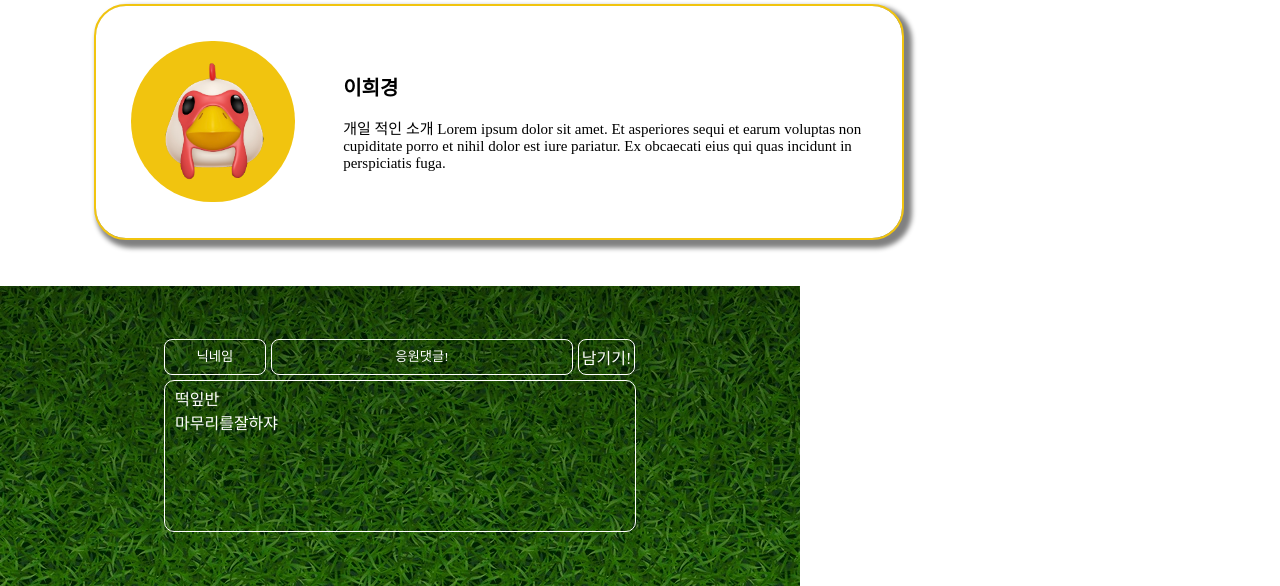
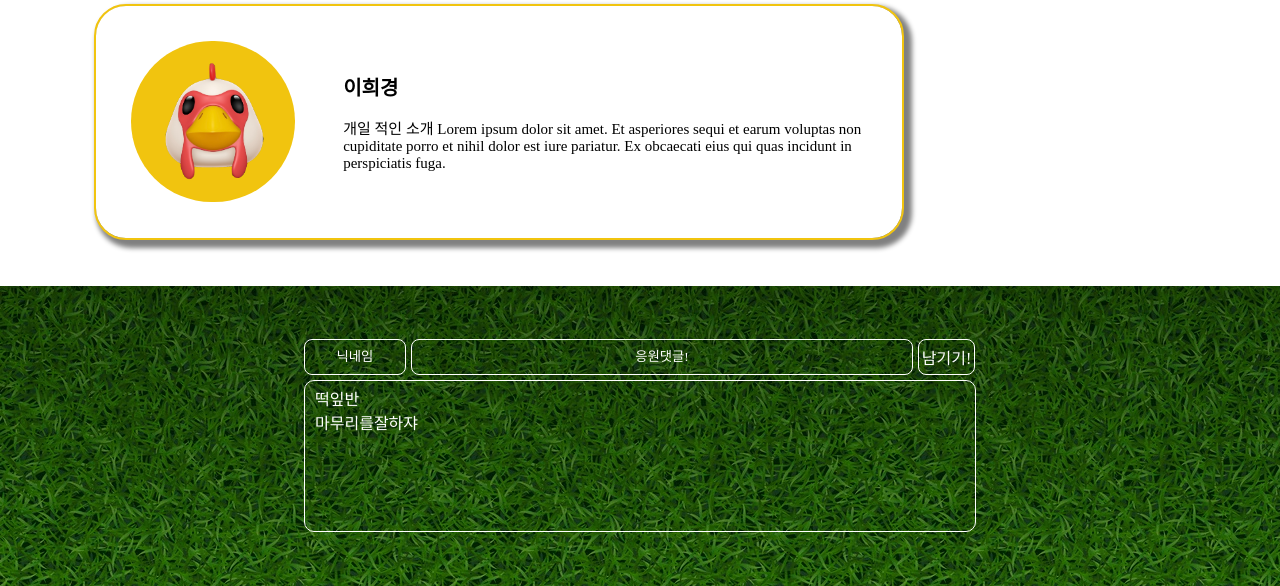
Before and after one commit to Gon1782/miniproject, a Python web app: template templates/index.html in a window 1280 px wide. Shown: the part 1151-1737 px from the top of the page. Run offline with Jinja, Linux system fonts and the light colour scheme; the template is opened without the code that fills it, so the values that code supplies are empty; some web fonts are replaced.

Commit message:
add to heera

```diff
--- a/static/main.css
+++ b/static/main.css
@@ -6,7 +6,7 @@
     font-style: normal;
     }
 
- @import url('https://fonts.googleapis.com/css2?family=Hahmlet:wght@200;600&display=swap');
+@import url('https://fonts.googleapis.com/css2?family=Hahmlet:wght@200;600&display=swap');
 
 *{
     margin: 0;
@@ -28,7 +28,7 @@ input:focus{
 }
 
 .warp{
-    width: 100vh;
+    width: 100%;
     height: 300px;
     background-image:linear-gradient(0deg, rgba(0, 0, 0, 0.3), rgba(0, 0, 0, 0.5)), url('/static/3.webp');
     display: flex;
@@ -53,7 +53,7 @@ input:focus{
 }
 
 .form-control2{
-    width: 300px;
+    width: 500px;
     height: 34px;
     margin-right: 5px;
     border-radius: 8px;
@@ -85,7 +85,7 @@ input:focus{
 
 .mycards{
     margin-top: 5px;
-    width: 470px;
+    width: 670px;
     height: 150px;
     background-color: transparent;
     border: 1px solid white;
```
